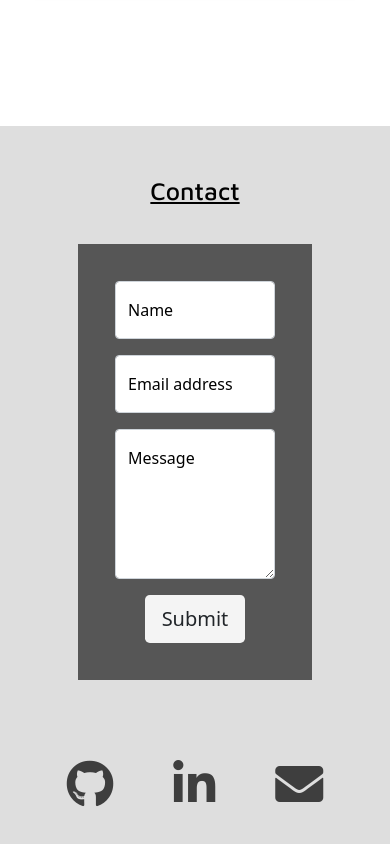
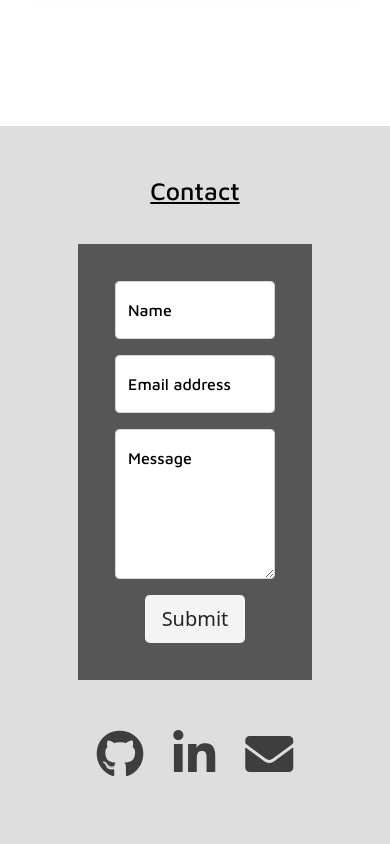
Before and after one commit to Jmmilton/newPortfolio, a website: page public/index.html in a window 390 px wide. Shown: the part 3430-4274 px from the top of the page. Drawn offline with nearby package versions, Linux system fonts and the light colour scheme.

Commit message:
fixed footer icons for small screens and other responsiveness issues. Filled in about section..

```diff
--- a/public/css/style.css
+++ b/public/css/style.css
@@ -191,8 +191,8 @@ h2 {
   height: 100%;
 }
 
-input text {
-  font-family: "Roboto", sans-serif !important;
+.label {
+  font-family: "Maven Pro", sans-serif;
 }
 
 div .form-box {
@@ -203,7 +203,6 @@ div .form-box {
 }
 
 textarea {
-  /* text-align: center; */
   height: 150px !important;
 }
 
@@ -261,3 +260,10 @@ textarea {
   color: #565656;
   background-color: rgb(200, 201, 200);
 }
+
+@media only screen and (max-width: 767px) {
+  .icons {
+    margin-left: 15px;
+    margin-right: 15px;
+  }
+}
--- a/public/index.html
+++ b/public/index.html
@@ -123,26 +123,35 @@
                 <form enctype="text/plain" class="form-box">
                     <div class="form-floating mb-3">
                         <input type="text" class="form-control" id="name" placeholder="Name">
-                        <label for="floatingInput">Name</label>
+                        <label class="label" for="floatingInput">Name</label>
                     </div>
                     <div class="form-floating mb-3">
                         <input type="email" class="form-control" id="email" placeholder="name@example.com">
-                        <label for="floatingInput">Email address</label>
+                        <label class="label" for="floatingInput">Email address</label>
                     </div>
                     <div class="form-floating mb-3">
                         <textarea id="message" class="form-control" placeholder="Leave a message here"></textarea>
-                        <label for="floatingTextarea">Message</label>
+                        <label class="label" for="floatingTextarea">Message</label>
                     </div>
                     <button type="submit" class="btn btn-lg submit-btn">Submit</button>
                 </form>
                 <footer>
+                    <div class="row">
                         <div class="links">
+                            <div class="col-lg-1">
                                 <a href="https://github.com/Jmmilton" target="blank" class="gplus-ic icons">
                                     <i class="fab fa-github fa-3x white-text"></i></a>
+                            </div>
+                            <div class="col-lg-1">
                                 <a href="https://www.linkedin.com/in/jasonmmilton/" target="blank" class="li-ic icons">
                                     <i class="fab fa-linkedin-in fa-3x white-text"></i>
                                 </a>
-                    <a href="mailto:jay13milton@gmail.com" target="_blank" class="icons"><i class="fas fa-envelope fa-3x"></i></a>
+                            </div>
+                            <div class="col-lg-1">
+                                <a href="mailto:jay13milton@gmail.com" target="_blank" class="icons"><i class="fas fa-envelope fa-3x"></i>
+                                </a>
+                            </div>
+                        </div>
                     </div>
                 </footer>
             </div>
```
Lines whose indentation alone changed are shown as unchanged.
